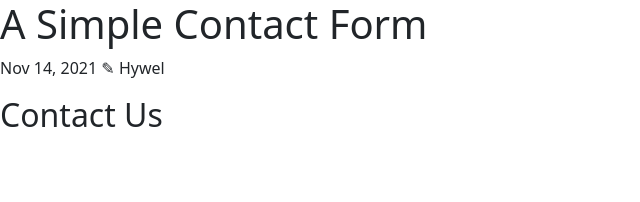
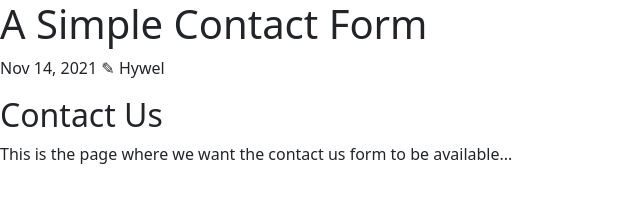
Before and after one commit to hyweljohnllewellyn/html-form-netflify-example, a plain HTML site: page index.html in a window 1280 px wide. Shown: the whole page, without its empty margins (0-640 px from the left). Drawn offline with nearby package versions, Linux system fonts and the light colour scheme.

Commit message:
Update index.html

```diff
--- a/index.html
+++ b/index.html
@@ -21,6 +21,7 @@
 
 <article class="post-content">
 <h2 id="how-to-sell">Contact Us</h2>
+  <p>This is the page where we want the contact us form to be available...</p>
 </article>
 <!-- CSS only -->
 <link href="https://cdn.jsdelivr.net/npm/bootstrap@5.1.3/dist/css/bootstrap.min.css" rel="stylesheet" integrity="sha384-1BmE4kWBq78iYhFldvKuhfTAU6auU8tT94WrHftjDbrCEXSU1oBoqyl2QvZ6jIW3" crossorigin="anonymous">
```
